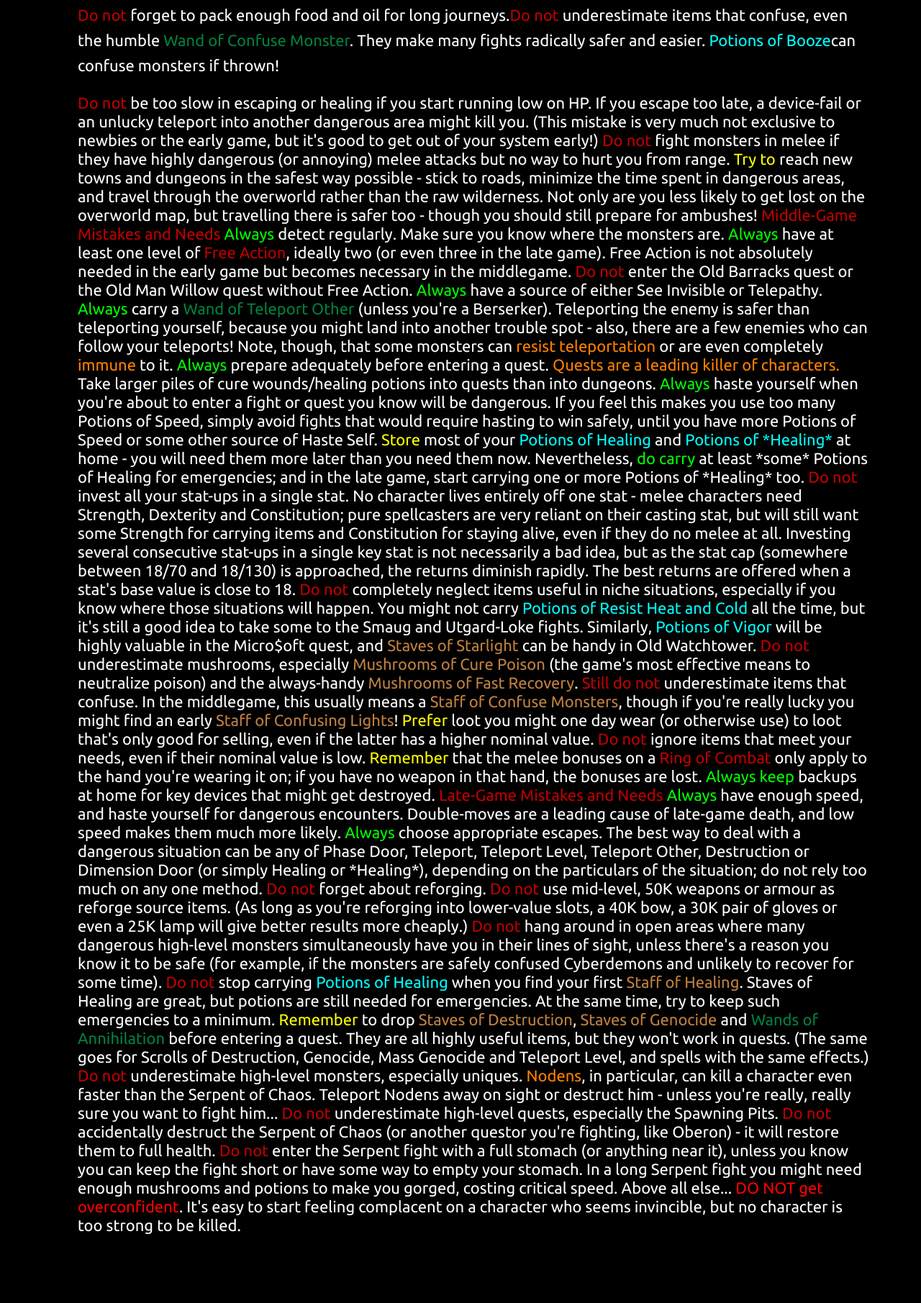
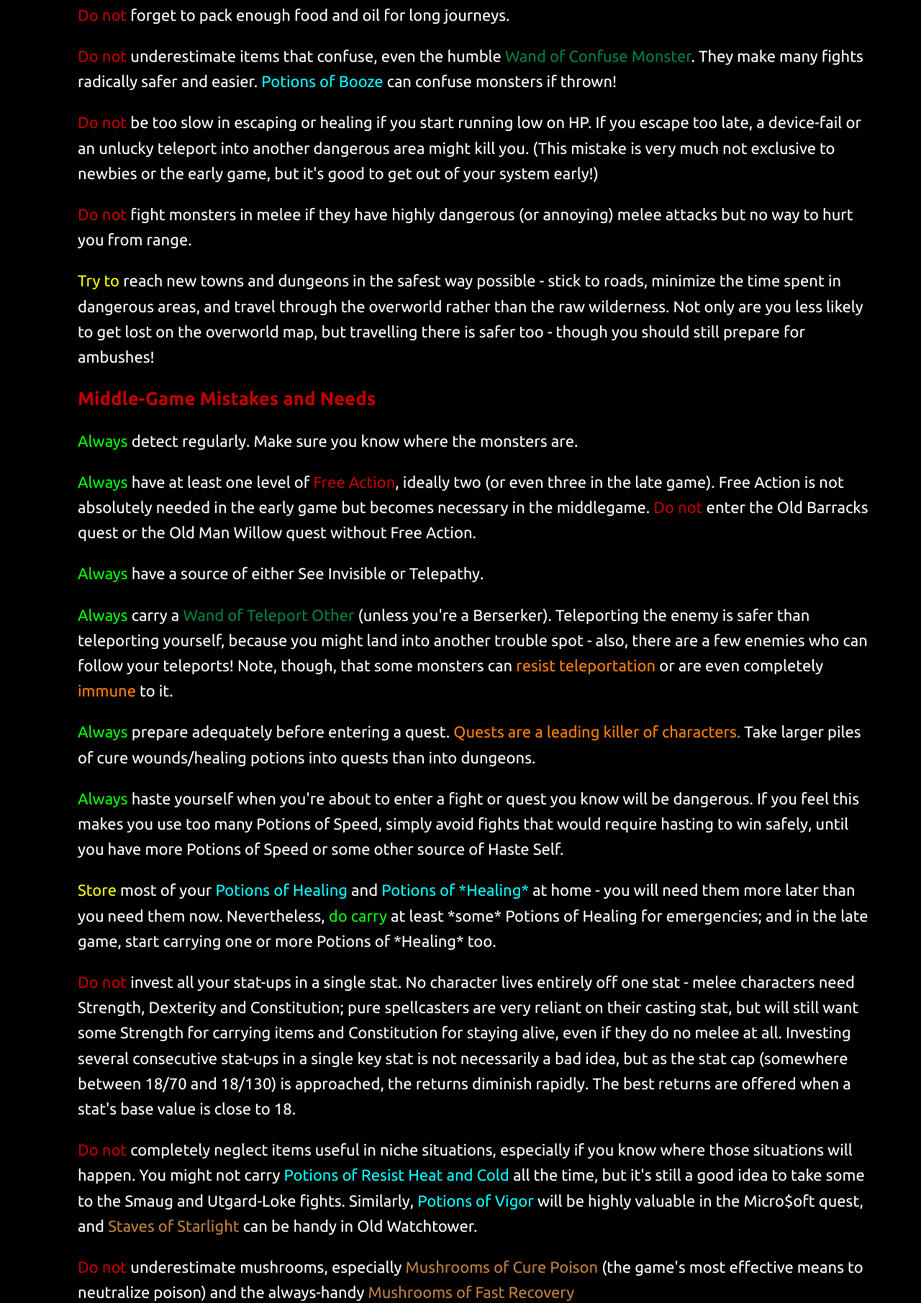
Before and after one commit to jones-jacobj/FrogComposBandManual, a plain HTML site: page src/remaking/avoid.html in a window 1280 px wide. Shown: the part 1469-3280 px from the top of the page at 72% size. Before the commit the page ends 3193 px from the top, so only its background shows below. Drawn offline with Linux system fonts and the light colour scheme.

Commit message:
Avoid.html finished

```diff
--- a/src/remaking/avoid.html
+++ b/src/remaking/avoid.html
@@ -36,150 +36,104 @@
   <span style="color:#c00000">Do not</span> bother with digging into treasure veins for money, at least if you're playing with selling on - there are faster and more productive ways to get rich. Digging for money can work in the early game in <span style="color:#c08040">no-selling games</span> (where gold finds are increased and opportunities to earn money in other ways are more limited), especially if you have some item or power (like a <span style="color:#008040">Wand of Stone to Mud</span>, a cheap digging spell or a +5 weapon of Sharpness) that makes it exceptionally easy to dig.
 </p>
 <p>
-  <span style="color:#c00000">Do not</span> forget to pack enough food and oil for long journeys.<span style="color:#c00000">Do not </span> underestimate items that confuse, even the humble <span style="color:#008040">Wand of Confuse Monster</span>. They make many fights radically safer and easier. <span style="color:#00ffff">Potions of Booze</span>can confuse monsters if thrown!
+  <span style="color:#c00000">Do not</span> forget to pack enough food and oil for long journeys.
+</p>
+<p>
+  <span style="color:#c00000">Do not </span> underestimate items that confuse, even the humble <span style="color:#008040">Wand of Confuse Monster</span>. They make many fights radically safer and easier. <span style="color:#00ffff">Potions of Booze</span> can confuse monsters if thrown!
+</p>
+<p>
+  <span style="color:#c00000">Do not</span> be too slow in escaping or healing if you start running low on HP. If you escape too late, a device-fail or an unlucky teleport into another dangerous area might kill you. (This mistake is very much not exclusive to newbies or the early game, but it's good to get out of your system early!)
+</p>
+<p>
+  <span style="color:#c00000">Do not</span> fight monsters in melee if they have highly dangerous (or
+  annoying) melee attacks but no way to hurt you from range.
+</p>
+<p>
+  <span style="color:#ffff00">Try to</span> reach new towns and dungeons in the safest way possible - stick to roads, minimize the time spent in dangerous areas, and travel through the overworld rather than the raw wilderness. Not only are you less likely to get lost on the overworld map, but travelling there is safer too - though you should still prepare for ambushes!
 </p>
 
+<a id="Middle-Game Mistakes"></a>
+<h3 style="color:#c00000">Middle-Game Mistakes and Needs</h3>
+<p>
+  <span style="color:#00ff00">Always</span> detect regularly. Make sure you know where the monsters are.
+</p>
+<p>
+  <span style="color:#00ff00">Always</span> have at least one level of <span style="color:#c00000">Free Action</span>, ideally two (or even three in the late game). Free Action is not absolutely needed in the early game but becomes necessary in the middlegame. <span style="color:#c00000">Do not</span> enter the Old Barracks quest or the Old Man Willow quest without Free Action.
+</p>
+<p>
+  <span style="color:#00ff00">Always</span> have a source of either See Invisible or Telepathy.
+</p>
+<p>
+  <span style="color:#00ff00">Always</span> carry a <span style="color:#008040">Wand of Teleport Other</span> (unless you're a Berserker). Teleporting the enemy is safer than teleporting yourself, because you might land into another trouble spot - also, there are a few enemies who can follow your teleports! Note, though, that some monsters can <span style="color:#ff8000">resist teleportation</span> or are even completely <span style="color:#ff8000">immune</span> to it.
+</p>
+<p>
+  <span style="color:#00ff00">Always</span> prepare adequately before entering a quest. <span style="color:#ff8000">Quests are a leading killer of characters.</span> Take larger piles of cure wounds/healing potions into quests than into dungeons.
+</p>
+<p>
+  <span style="color:#00ff00">Always</span> haste yourself when you're about to enter a fight or quest you know will be dangerous. If you feel this makes you use too many Potions of Speed, simply avoid fights that would require hasting to win safely, until you have more Potions of Speed or some other source of Haste Self.
+</p>
+<p>
+  <span style="color:#ffff00">Store</span> most of your <span style="color:#00ffff">Potions of Healing</span> and <span style="color:#00ffff">Potions of *Healing*</span> at home - you will need them more later than you need them now. Nevertheless,
+  <span style="color:#00ff00"> do carry </span> at least *some* Potions of Healing for emergencies; and in the late game, start carrying one or more Potions of *Healing* too.
+</p>
+<p>
+  <span style="color:#c00000">Do not</span> invest all your stat-ups in a single stat. No character lives entirely off one stat - melee characters need Strength, Dexterity and Constitution; pure spellcasters are very reliant on their casting stat, but will still want some Strength for carrying items and Constitution for staying alive, even if they do no melee at all. Investing several consecutive stat-ups in a single key stat is not necessarily a bad idea, but as the stat cap (somewhere between 18/70 and 18/130) is approached, the returns diminish rapidly. The best returns are offered when a stat's base value is close to 18.
+</p>
+<p>
+  <span style="color:#c00000">Do not</span> completely neglect items useful in niche situations, especially if you know where those situations will happen. You might not carry <span style="color:#00ffff">Potions of Resist Heat and Cold</span> all the time, but it's still a good idea to take some to the Smaug and Utgard-Loke fights. Similarly, <span style="color:#00ffff">Potions of Vigor </span> will be highly valuable in the Micro$oft quest, and <span style="color:#c08040">Staves of Starlight</span> can be handy in Old Watchtower.
+</p>
+<p>
+  <span style="color:#c00000">Do not</span> underestimate mushrooms, especially <span style="color:#c08040">Mushrooms of Cure Poison</span> (the game's most effective means to neutralize poison) and the always-handy <span style="color:#c08040"> Mushrooms of Fast Recovery</span>
+</p>
+<p>
+  <span style="color:#c00000">Still do not</span> underestimate items that confuse. In the middlegame, this usually means a <span style="color:#c08040">Staff of Confuse Monsters</span>, though if you're really lucky you might find an early <span style="color:#c08040">Staff of Confusing Lights</span>!
+</p>
+<p>
+  <span style="color:#ffff00">Prefer</span> loot you might one day wear (or otherwise use) to loot that's
+  only good for selling, even if the latter has a higher nominal value. <span style="color:#c00000">Do not</span> ignore items that meet your needs, even if their nominal value is low.
+</p>
+<p>
+  <span style="color:#ffff00">Remember</span> that the melee bonuses on a <span style="color:#c00000">Ring of Combat</span> only apply to the hand you're wearing it on; if you have no weapon in that hand, the bonuses are lost.
+</p>
+<p>
+  <span style="color:#00ff00">Always keep</span> backups at home for key devices that might get destroyed.
+</p>
 
-
-
-</font><font color="#c00000">Do not </font><font color="#ffffff">be too slow in escaping or healing if you start running low on
-  HP. If you escape too late, a device-fail or an unlucky teleport into
-  another dangerous area might kill you. (This mistake is very much not
-  exclusive to newbies or the early game, but it's good to get out of
-  your system early!)
-
-</font><font color="#c00000">Do not </font><font color="#ffffff">fight monsters in melee if they have highly dangerous (or
-  annoying) melee attacks but no way to hurt you from range.
-
-</font><font color="#ffff00">Try to </font><font color="#ffffff">reach new towns and dungeons in the safest way possible - stick
-  to roads, minimize the time spent in dangerous areas, and travel
-  through the overworld rather than the raw wilderness. Not only are you
-  less likely to get lost on the overworld map, but travelling there is
-  safer too - though you should still prepare for ambushes!
-
-
-  <a name="Middle-Game Mistakes"></a></font><font color="#c00000">Middle-Game Mistakes and Needs
-
-</font><font color="#00ff00">Always </font><font color="#ffffff">detect regularly. Make sure you know where the monsters are.
-
-</font><font color="#00ff00">Always </font><font color="#ffffff">have at least one level of </font><font color="#c00000">Free Action</font><font color="#ffffff">, ideally two (or even
-  three in the late game). Free Action is not absolutely needed in the
-  early game but becomes necessary in the middlegame. </font><font color="#c00000">Do not </font><font color="#ffffff">enter the
-  Old Barracks quest or the Old Man Willow quest without Free Action.
-
-</font><font color="#00ff00">Always </font><font color="#ffffff">have a source of either See Invisible or Telepathy.
-
-</font><font color="#00ff00">Always </font><font color="#ffffff">carry a </font><font color="#008040">Wand of Teleport Other </font><font color="#ffffff">(unless you're a Berserker).
-  Teleporting the enemy is safer than teleporting yourself, because you
-  might land into another trouble spot - also, there are a few enemies
-  who can follow your teleports! Note, though, that some monsters can
-</font><font color="#ff8000">resist teleportation </font><font color="#ffffff">or are even completely </font><font color="#ff8000">immune </font><font color="#ffffff">to it.
-
-</font><font color="#00ff00">Always </font><font color="#ffffff">prepare adequately before entering a quest. </font><font color="#ff8000">Quests are a leading
-  killer of characters. </font><font color="#ffffff">Take larger piles of cure wounds/healing potions
-  into quests than into dungeons.
-
-</font><font color="#00ff00">Always </font><font color="#ffffff">haste yourself when you're about to enter a fight or quest you
-  know will be dangerous. If you feel this makes you use too many Potions
-  of Speed, simply avoid fights that would require hasting to win safely,
-  until you have more Potions of Speed or some other source of Haste
-  Self.
-
-</font><font color="#ffff00">Store </font><font color="#ffffff">most of your </font><font color="#00ffff">Potions of Healing </font><font color="#ffffff">and </font><font color="#00ffff">Potions of *Healing* </font><font color="#ffffff">at home
-  - you will need them more later than you need them now. Nevertheless,
-</font><font color="#00ff00">do carry </font><font color="#ffffff">at least *some* Potions of Healing for emergencies; and in the
-  late game, start carrying one or more Potions of *Healing* too.
-
-</font><font color="#c00000">Do not </font><font color="#ffffff">invest all your stat-ups in a single stat. No character lives
-  entirely off one stat - melee characters need Strength, Dexterity and
-  Constitution; pure spellcasters are very reliant on their casting stat,
-  but will still want some Strength for carrying items and Constitution
-  for staying alive, even if they do no melee at all. Investing several
-  consecutive stat-ups in a single key stat is not necessarily a bad
-  idea, but as the stat cap (somewhere between 18/70 and 18/130) is
-  approached, the returns diminish rapidly. The best returns are offered
-  when a stat's base value is close to 18.
-
-</font><font color="#c00000">Do not </font><font color="#ffffff">completely neglect items useful in niche situations, especially
-  if you know where those situations will happen. You might not carry
-</font><font color="#00ffff">Potions of Resist Heat and Cold </font><font color="#ffffff">all the time, but it's still a good
-  idea to take some to the Smaug and Utgard-Loke fights. Similarly,
-</font><font color="#00ffff">Potions of Vigor </font><font color="#ffffff">will be highly valuable in the Micro$oft quest, and
-</font><font color="#c08040">Staves of Starlight </font><font color="#ffffff">can be handy in Old Watchtower.
-
-</font><font color="#c00000">Do not </font><font color="#ffffff">underestimate mushrooms, especially </font><font color="#c08040">Mushrooms of Cure Poison
-</font><font color="#ffffff">(the game's most effective means to neutralize poison) and the
-  always-handy </font><font color="#c08040">Mushrooms of Fast Recovery</font><font color="#ffffff">.
-
-</font><font color="#c00000">Still do not </font><font color="#ffffff">underestimate items that confuse. In the middlegame, this
-  usually means a </font><font color="#c08040">Staff of Confuse Monsters</font><font color="#ffffff">, though if you're really
-  lucky you might find an early </font><font color="#c08040">Staff of Confusing Lights</font><font color="#ffffff">!
-
-</font><font color="#ffff00">Prefer </font><font color="#ffffff">loot you might one day wear (or otherwise use) to loot that's
-  only good for selling, even if the latter has a higher nominal value.
-</font><font color="#c00000">Do not </font><font color="#ffffff">ignore items that meet your needs, even if their nominal value
-  is low.
-
-</font><font color="#ffff00">Remember </font><font color="#ffffff">that the melee bonuses on a </font><font color="#c00000">Ring of Combat </font><font color="#ffffff">only apply to the
-  hand you're wearing it on; if you have no weapon in that hand, the
-  bonuses are lost.
-
-</font><font color="#00ff00">Always keep </font><font color="#ffffff">backups at home for key devices that might get destroyed.
-
-
-  <a name="Late-Game Mistakes"></a></font><font color="#c00000">Late-Game Mistakes and Needs
-
-</font><font color="#00ff00">Always </font><font color="#ffffff">have enough speed, and haste yourself for dangerous encounters.
-  Double-moves are a leading cause of late-game death, and low speed
-  makes them much more likely.
-
-</font><font color="#00ff00">Always </font><font color="#ffffff">choose appropriate escapes. The best way to deal with a
-  dangerous situation can be any of Phase Door, Teleport, Teleport Level,
-  Teleport Other, Destruction or Dimension Door (or simply Healing or
-  *Healing*), depending on the particulars of the situation; do not rely
-  too much on any one method.
-
-</font><font color="#c00000">Do not </font><font color="#ffffff">forget about reforging. </font><font color="#c00000">Do not </font><font color="#ffffff">use mid-level, 50K weapons or
-  armour as reforge source items. (As long as you're reforging into
-  lower-value slots, a 40K bow, a 30K pair of gloves or even a 25K lamp
-  will give better results more cheaply.)
-
-</font><font color="#c00000">Do not </font><font color="#ffffff">hang around in open areas where many dangerous high-level
-  monsters simultaneously have you in their lines of sight, unless
-  there's a reason you know it to be safe (for example, if the monsters
-  are safely confused Cyberdemons and unlikely to recover for some time).
-
-</font><font color="#c00000">Do not </font><font color="#ffffff">stop carrying </font><font color="#00ffff">Potions of Healing </font><font color="#ffffff">when you find your first </font><font color="#c08040">Staff
-  of Healing</font><font color="#ffffff">. Staves of Healing are great, but potions are still needed
-  for emergencies. At the same time, try to keep such emergencies to a
-  minimum.
-
-</font><font color="#ffff00">Remember </font><font color="#ffffff">to drop </font><font color="#c08040">Staves of Destruction</font><font color="#ffffff">, </font><font color="#c08040">Staves of Genocide </font><font color="#ffffff">and </font><font color="#008040">Wands of
-  Annihilation </font><font color="#ffffff">before entering a quest. They are all highly useful items,
-  but they won't work in quests. (The same goes for Scrolls of
-  Destruction, Genocide, Mass Genocide and Teleport Level, and spells
-  with the same effects.)
-
-</font><font color="#c00000">Do not </font><font color="#ffffff">underestimate high-level monsters, especially uniques. </font><font color="#ff8000">Nodens</font><font color="#ffffff">,
-  in particular, can kill a character even faster than the Serpent of
-  Chaos. Teleport Nodens away on sight or destruct him - unless you're
-  really, really sure you want to fight him...
-
-</font><font color="#c00000">Do not </font><font color="#ffffff">underestimate high-level quests, especially the Spawning Pits.
-
-</font><font color="#c00000">Do not </font><font color="#ffffff">accidentally destruct the Serpent of Chaos (or another questor
-  you're fighting, like Oberon) - it will restore them to full health.
-
-</font><font color="#c00000">Do not </font><font color="#ffffff">enter the Serpent fight with a full stomach (or anything near
-  it), unless you know you can keep the fight short or have some way to
-  empty your stomach. In a long Serpent fight you might need enough
-  mushrooms and potions to make you gorged, costing critical speed.
-
+<a id="Late-Game Mistakes"></a>
+<h3 style="color:#c00000">Late-Game Mistakes and Needs</h3>
+<p>
+  <span style="color:#00ff00">Always</span> have enough speed, and haste yourself for dangerous encounters. Double-moves are a leading cause of late-game death, and low speed makes them much more likely.
+</p>
+<p>
+  <span style="color:#00ff00">Always</span> choose appropriate escapes. The best way to deal with a dangerous situation can be any of Phase Door, Teleport, Teleport Level, Teleport Other, Destruction or Dimension Door (or simply Healing or *Healing*), depending on the particulars of the situation; do not rely too much on any one method.
+</p>
+<p>
+  <span style="color:#c00000">Do not</span> forget about reforging. <span style="color:#c00000">Do not</span> use mid-level, 50K weapons or armour as reforge source items. (As long as you're reforging into lower-value slots, a 40K bow, a 30K pair of gloves or even a 25K lamp  will give better results more cheaply.)
+</p>
+<p>
+  <span style="color:#c00000">Do not</span> hang around in open areas where many dangerous high-level monsters simultaneously have you in their lines of sight, unless there's a reason you know it to be safe (for example, if the monsters are safely confused Cyberdemons and unlikely to recover for some time).
+</p>
+<p>
+  <span style="color:#c00000">Do not</span> stop carrying <span style="color:#00ffff"> Potions of Healing</span> when you find your first <span style="color:#c08040"> Staff of Healing</span>. Staves of Healing are great, but potions are still needed for emergencies. At the same time, try to keep such emergencies to a minimum.
+</p>
+<p>
+  <span style="color:#ffff00">Remember</span> to drop <span style="color:#c08040">Staves of Destruction</span>, <span style="color:#c08040">Staves of Genocide</span> and <span style="color:#c08040"> Wands of Annihilation</span> before entering a quest. They are all highly useful items, but they won't work in quests. (The same goes for Scrolls of Destruction, Genocide, Mass Genocide and Teleport Level, and spells with the same effects.)
+</p>
+<p>
+  <span style="color:#c00000">Do not</span> underestimate high-level monsters, especially uniques. <span style="color:#ff8000">Nodens</span>, in particular, can kill a character even faster than the Serpent of Chaos. Teleport Nodens away on sight or destruct him - unless you're really, really sure you want to fight him...
+</p>
+<p>
+  <span style="color:#c00000">Do not</span> underestimate high-level quests, especially the Spawning Pits.
+</p>
+<p>
+  <span style="color:#c00000"> Do not</span> accidentally destruct the Serpent of Chaos (or another questor you're fighting, like Oberon) - it will restore them to full health.
+</p>
+<p>
+  <span style="color:#c00000"> Do not</span> enter the Serpent fight with a full stomach (or anything near it), unless you know you can keep the fight short or have some way to empty your stomach. In a long Serpent fight you might need enough mushrooms and potions to make you gorged, costing critical speed.
   Above all else...
-
-</font><font color="#ff0000">DO NOT get overconfident</font><font color="#ffffff">. It's easy to start feeling complacent on a
-  character who seems invincible, but no character is too strong to be
-  killed.
-
+</p>
+<p>
+  <span style="color:#ff0000">DO NOT get overconfident</span>. It's easy to start feeling complacent on a character who seems invincible, but no character is too strong to be killed.
+</p>
 </body>
 </html>
```
